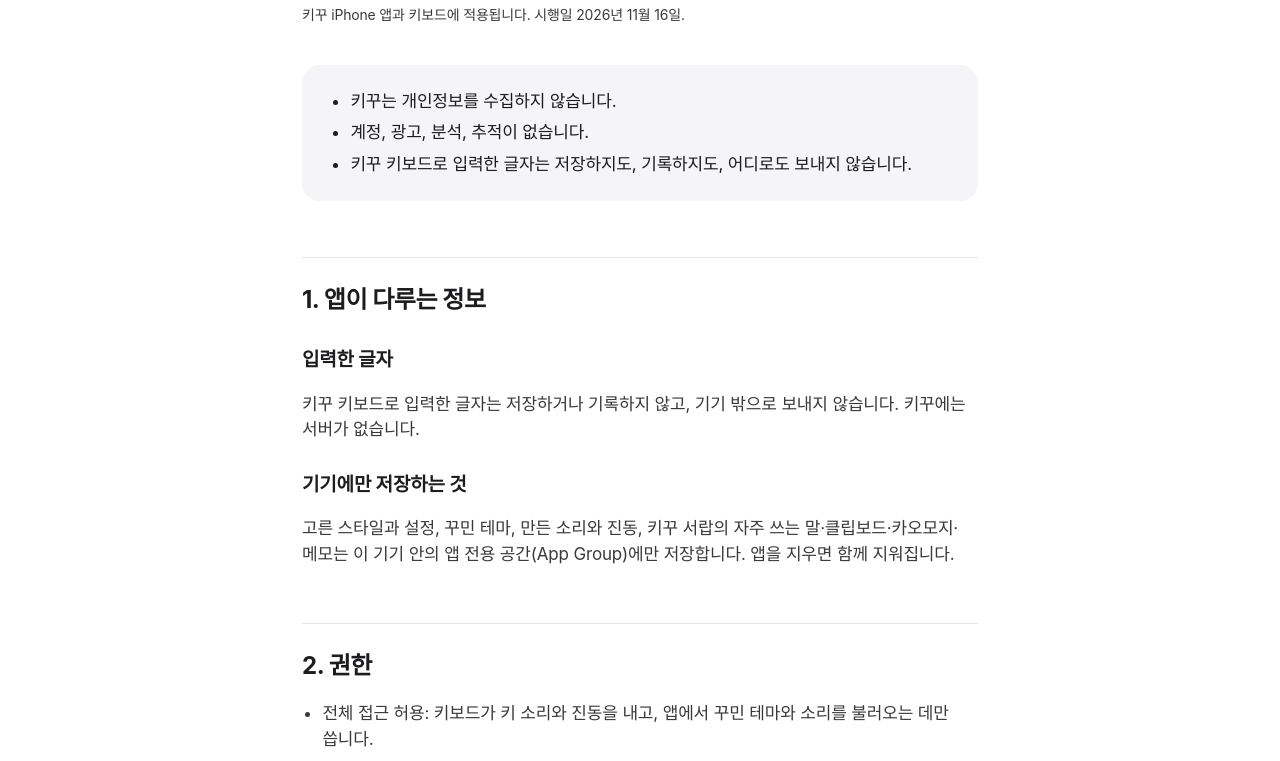
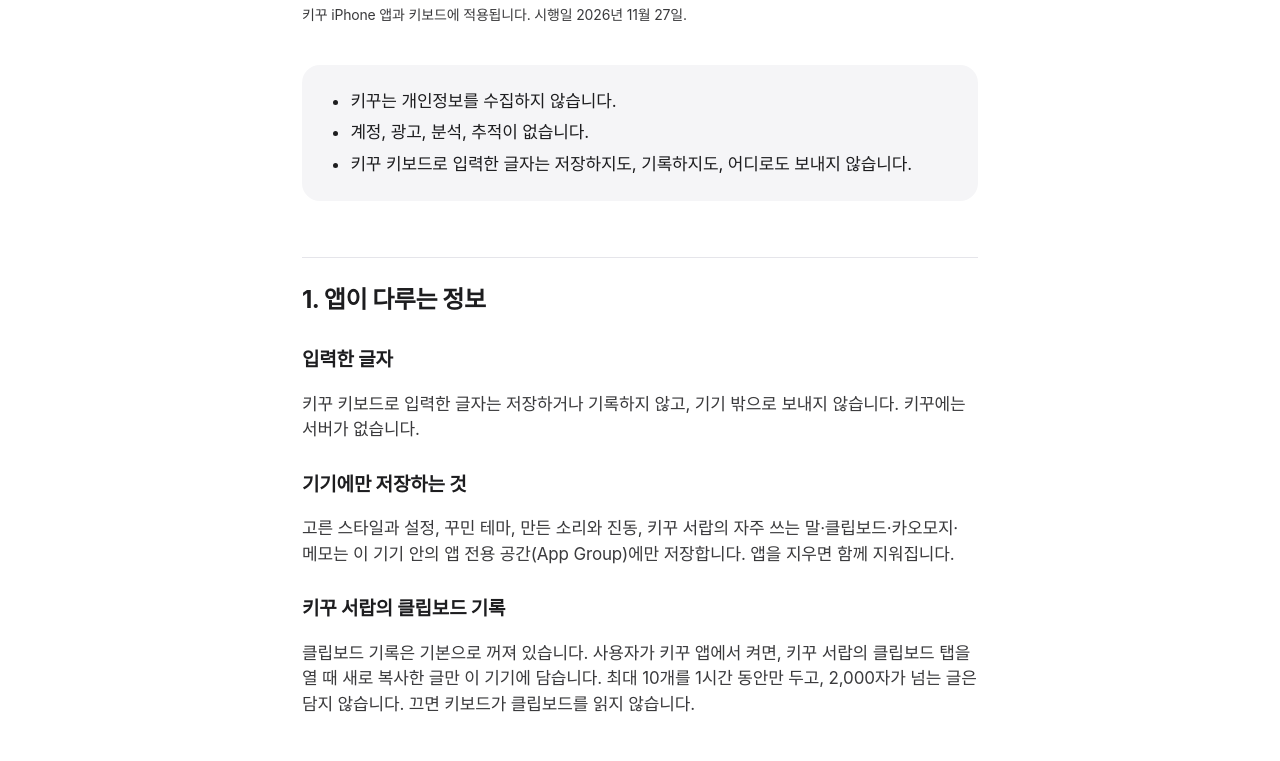
Before and after one commit to TeamEntry/teamentry.github.io, a plain HTML site: page kiku/privacy/index.html in a window 1280 px wide. Shown: the part 173-934 px from the top of the page. Drawn offline with Linux system fonts and the light colour scheme.

Commit message:
키꾸 개인정보 처리방침의 전체 접근 용도와 클립보드 기록 설명 보강
전체 접근이 키꾸 서랍의 메모·클립보드 기록에도 쓰인다는 점과 클립보드 기록이 기본으로 꺼져 있고 10개를 1시간만 둔다는 점을 적었습니다. 시행일을 2026년 11월 27일로 바꿨습니다.

```diff
--- a/kiku/privacy/index.html
+++ b/kiku/privacy/index.html
@@ -19,7 +19,7 @@
 
   <main class="article container container--narrow">
     <h1 class="article__title">개인정보 처리방침</h1>
-    <p class="article__meta">키꾸 iPhone 앱과 키보드에 적용됩니다. 시행일 2026년 11월 16일.</p>
+    <p class="article__meta">키꾸 iPhone 앱과 키보드에 적용됩니다. 시행일 2026년 11월 27일.</p>
 
     <div class="callout">
       <ul>
@@ -35,9 +35,12 @@
     <h3>기기에만 저장하는 것</h3>
     <p>고른 스타일과 설정, 꾸민 테마, 만든 소리와 진동, 키꾸 서랍의 자주 쓰는 말·클립보드·카오모지·메모는 이 기기 안의 앱 전용 공간(App Group)에만 저장합니다. 앱을 지우면 함께 지워집니다.</p>
 
+    <h3>키꾸 서랍의 클립보드 기록</h3>
+    <p>클립보드 기록은 기본으로 꺼져 있습니다. 사용자가 키꾸 앱에서 켜면, 키꾸 서랍의 클립보드 탭을 열 때 새로 복사한 글만 이 기기에 담습니다. 최대 10개를 1시간 동안만 두고, 2,000자가 넘는 글은 담지 않습니다. 끄면 키보드가 클립보드를 읽지 않습니다.</p>
+
     <h2>2. 권한</h2>
     <ul>
-      <li>전체 접근 허용: 키보드가 키 소리와 진동을 내고, 앱에서 꾸민 테마와 소리를 불러오는 데만 씁니다.</li>
+      <li>전체 접근 허용: 키보드가 키 소리와 진동을 내고, 앱에서 꾸민 테마와 소리를 불러오고, 키꾸 서랍의 자주 쓰는 말·카오모지·메모와 사용자가 켠 클립보드 기록을 이 기기 안에서 읽고 저장하는 데만 씁니다. 전체 접근을 켜도 키보드는 인터넷으로 아무것도 보내지 않습니다.</li>
       <li>마이크: 사운드 스튜디오에서 녹음 단추를 누를 때만 씁니다. 녹음한 소리는 이 기기에만 저장합니다.</li>
       <li>사진: 사진을 키보드 배경으로 고를 때만, 고른 사진만 읽습니다.</li>
     </ul>
```
Also changed, not shown: en/kiku/privacy/index.html (+5 -2 lines).
